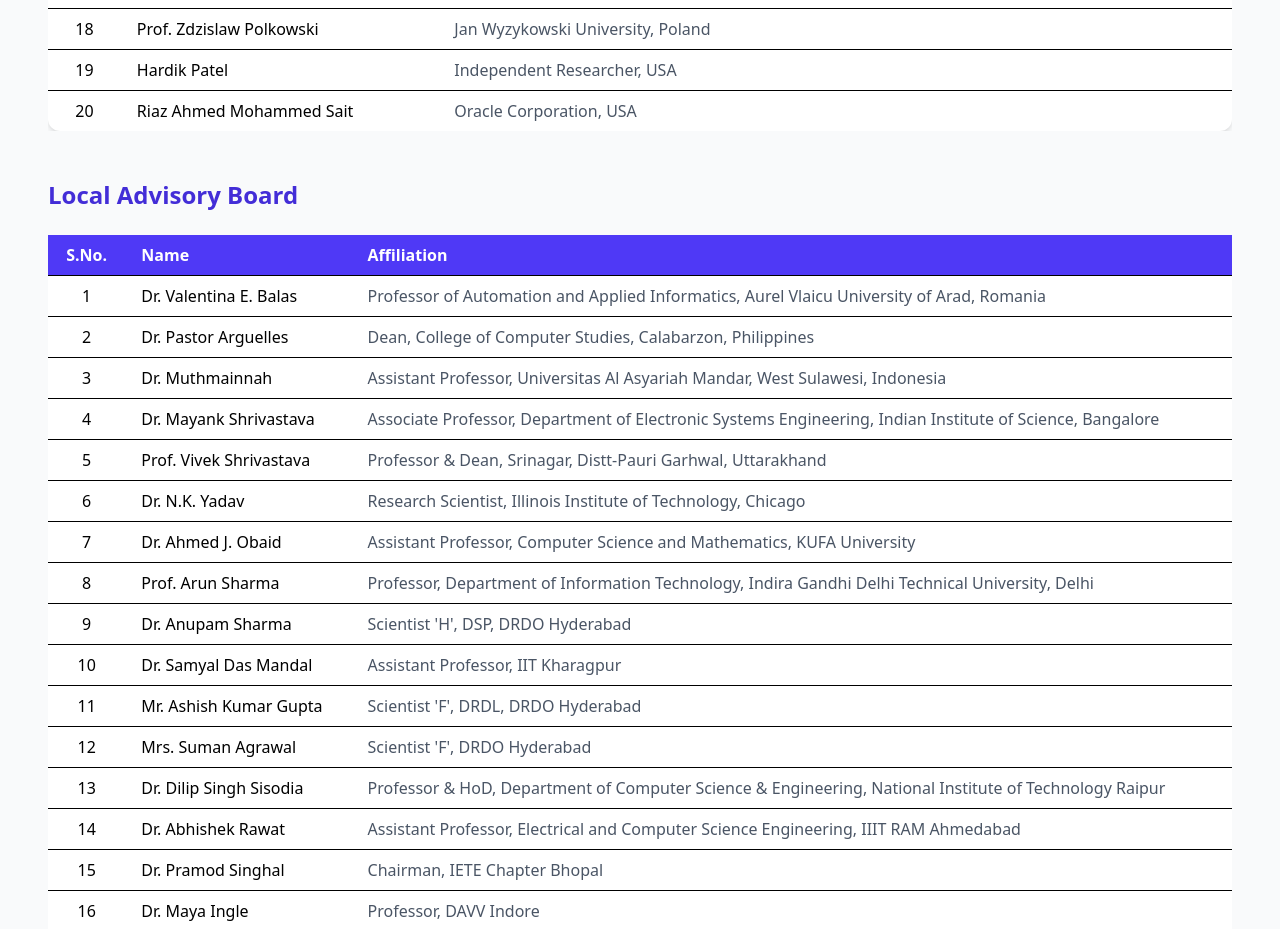
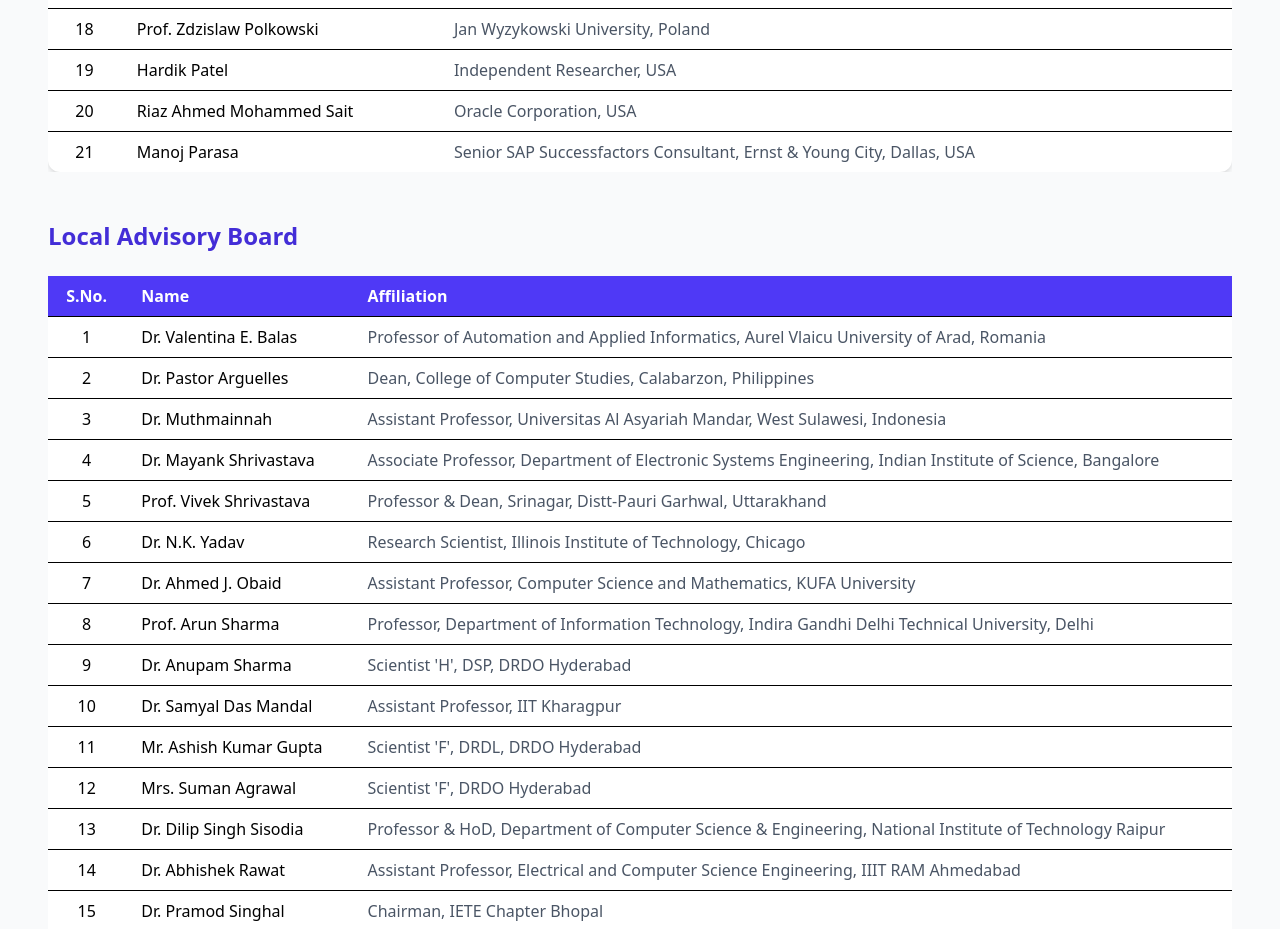
Before and after one commit to mr-dev-prince/ieee_conference, a React (Vite) app: page /committee in a window 1280 px wide. Shown: the part 5080-6009 px from the top of the page. Built offline with nearby package versions, Linux system fonts and the light colour scheme.

Commit message:
update: add Manoj Parasa to committee members with affiliation details

```diff
--- a/src/pages/CommitteePage.jsx
+++ b/src/pages/CommitteePage.jsx
@@ -407,6 +407,10 @@ export default function CommitteePage() {
               name: "Riaz Ahmed Mohammed Sait",
               affiliation: "Oracle Corporation, USA",
             },
+            {
+              name: "Manoj Parasa",
+              affiliation: "Senior SAP Successfactors Consultant, Ernst & Young City, Dallas, USA",
+            },
           ]}
         />
         <CommitteeTable
```
